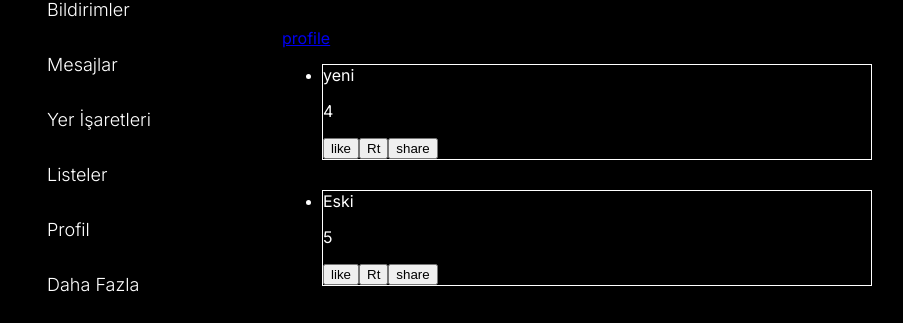
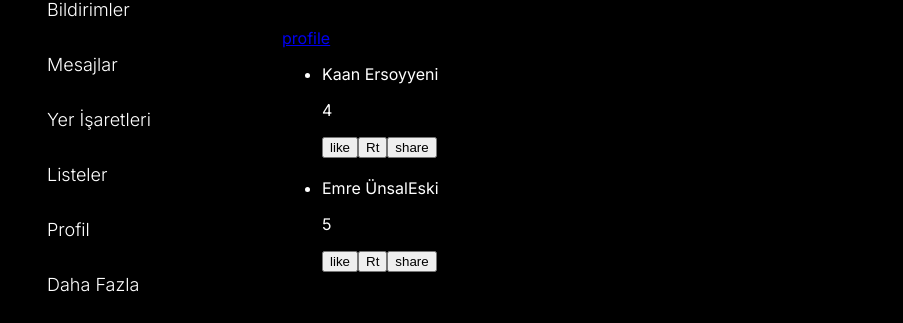
Before and after one commit to emreunsal1/twitter-clone, a React (Create React App) app: page /main in a window 1280 px wide. Shown: the part 207-530 px from the top of the page, without its empty margins (38-941 px from the left). Built offline with nearby package versions, Linux system fonts and the light colour scheme.

Commit message:
styling tweet card

```diff
--- a/src/components/TweetCard.js
+++ b/src/components/TweetCard.js
@@ -1,13 +1,17 @@
 import React, { useState, useEffect } from "react";
 import { useMainContext } from "../context";
 import TweetButtonGroup from "./TweetButtonGroup";
+import { user } from "../data";
 
 export default function TweetCard({ tweet }) {
   const context = useMainContext();
 
+  const userInfo = user.find((user) => user.id === tweet.userId);
+
   return (
-    <div style={{ border: "1px solid", marginBottom: "30px" }}>
+    <div className="tweet-content">
       <li>
+        {userInfo.name}
         {tweet.text}
         <p>{tweet.like}</p>
       </li>
--- a/src/components/TweetWrapper.js
+++ b/src/components/TweetWrapper.js
@@ -3,7 +3,7 @@ import TweetCard from "./TweetCard";
 
 export default function TweetWrapper({ tweets }) {
   return (
-    <div>
+    <div className="tweet-container">
       {tweets.map((tweet) => (
         <TweetCard tweet={tweet} />
       ))}
--- a/src/data.js
+++ b/src/data.js
@@ -6,7 +6,7 @@ export const user = [
     profilePhoto: "",
     coverPhoto: "",
     description: "",
-    name: "",
+    name: "Emre Ünsal",
     birthDate: "",
     followerCount: "",
     followingCount: "",
--- a/src/style/main.scss
+++ b/src/style/main.scss
@@ -21,3 +21,4 @@ $primary: rgb(29, 155, 240);
 @import "./login.scss";
 @import "./mainPage.scss";
 @import "./sideMenu.scss";
+@import "./tweetCard.scss";
--- /dev/null
+++ b/src/style/tweetCard.scss
@@ -0,0 +1,5 @@
+.tweet-container {
+  .tweet-content {
+    margin-bottom: 20px;
+  }
+}
```
